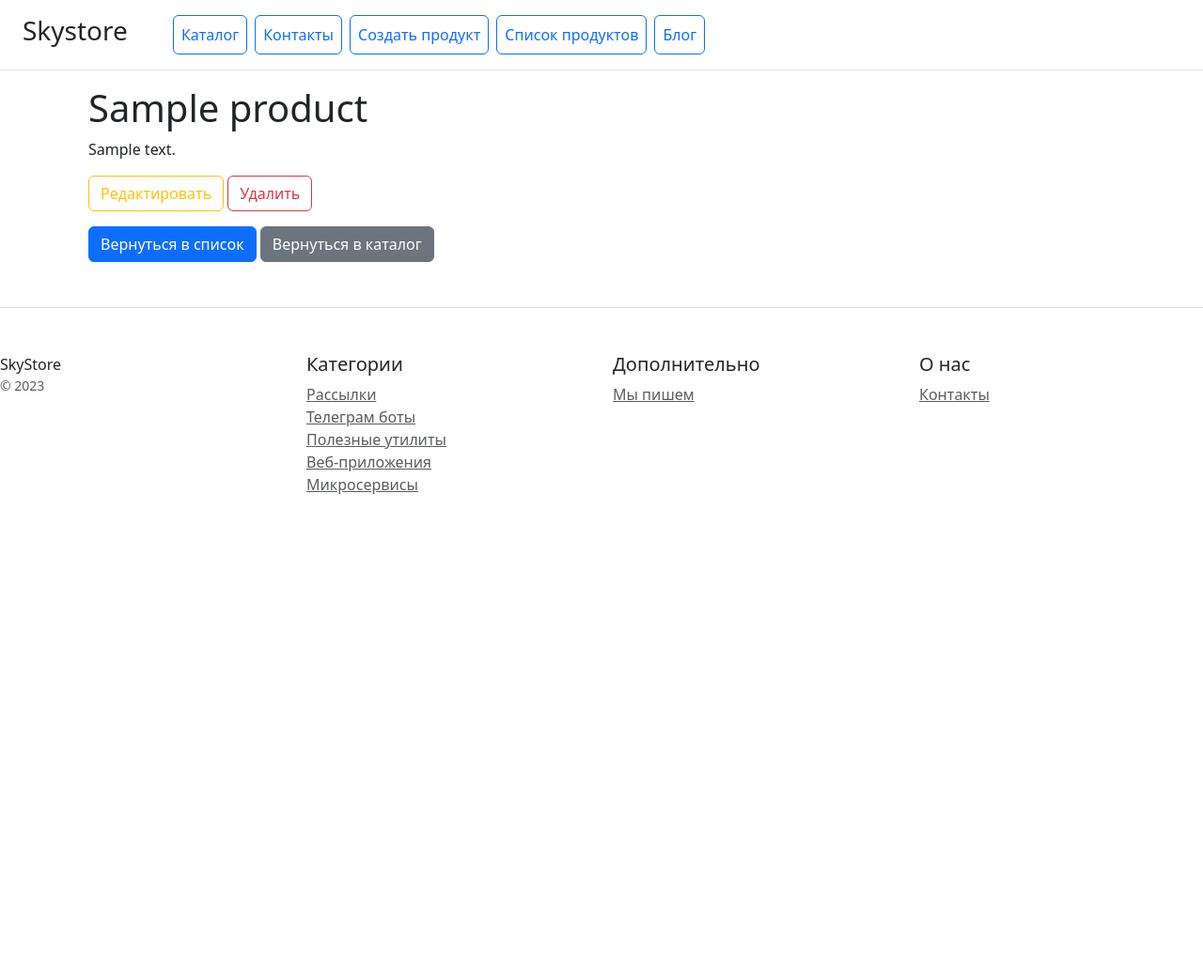
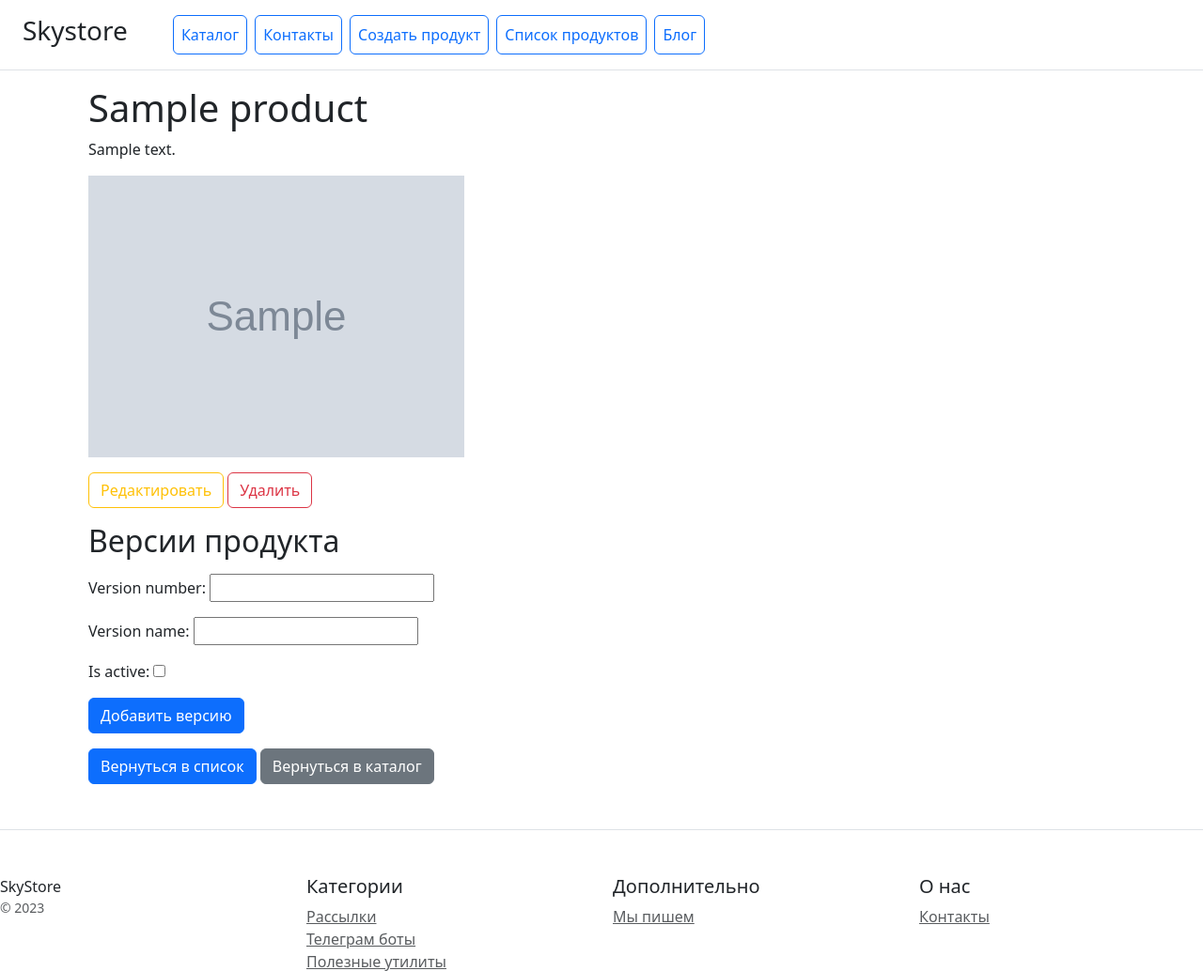
Before and after one commit to EvgeniiErmak/Django_Web_Store, a Django app: page /product/1/ in a window 1280 px wide. Shown: the top 1034 px of the page at 94% size. Before the commit the page ends 526 px from the top, so only its background shows below. Run offline with Django 5.2, Linux system fonts and the light colour scheme; tables that the repository leaves empty hold one stand-in row (values such as "Sample post"); grey boxes marked "Sample" are stand-in pictures; data that the repository does not hold is empty; some libraries are stand-ins or nearby versions.

Commit message:
Work Version 22.1 Forms - mission 3.0

```diff
--- a/Django_Web_Store/settings.py
+++ b/Django_Web_Store/settings.py
@@ -40,7 +40,10 @@ INSTALLED_APPS = [
     'django.contrib.staticfiles',
     'catalog',
     'blogpost',
+    'crispy_forms',
 ]
+
+CRISPY_TEMPLATE_PACK = 'bootstrap4'
 
 MIDDLEWARE = [
     'django.middleware.security.SecurityMiddleware',
--- a/catalog/forms.py
+++ b/catalog/forms.py
@@ -1,5 +1,32 @@
+from .models import Product
 from django import forms
-from .models import Product
+from crispy_forms.helper import FormHelper
+from crispy_forms.layout import Submit
+from .models import Version
+
+
+class VersionForm(forms.ModelForm):
+    class Meta:
+        model = Version
+        fields = ['version_number', 'version_name', 'is_active']
+
+    def __init__(self, *args, **kwargs):
+        super().__init__(*args, **kwargs)
+        self.helper = FormHelper()
+        self.helper.form_method = 'post'
+        self.helper.add_input(Submit('submit', 'Сохранить'))
+
+
+class EditVersionForm(forms.ModelForm):
+    class Meta:
+        model = Version
+        fields = ['version_number', 'version_name', 'is_active']
+
+    def __init__(self, *args, **kwargs):
+        super(EditVersionForm, self).__init__(*args, **kwargs)
+        self.helper = FormHelper()
+        self.helper.form_method = 'post'
+        self.helper.add_input(Submit('submit', 'Сохранить'))
 
 
 class ProductForm(forms.ModelForm):
--- a/catalog/templates/product_detail.html
+++ b/catalog/templates/product_detail.html
@@ -1,3 +1,4 @@
+<!-- product_detail.html -->
 {% extends 'base.html' %}
 
 {% block title %}{{ product.name }}{% endblock %}
@@ -6,11 +7,29 @@
     <div class="container">
         <h1>{{ product.name }}</h1>
         <p>{{ product.description }}</p>
+
+        <!-- Отображение изображения продукта -->
+        {% if product.image %}
+            <img src="{{ product.image.url }}" alt="{{ product.name }}" class="img-fluid">
+        {% endif %}
+
         <!-- Остальные поля продукта -->
-
         <div class="buttons mt-3">
             <a href="{% url 'catalog:edit_product' product_id=product.id %}" class="btn btn-outline-warning">Редактировать</a>
             <a href="{% url 'catalog:delete_product' product_id=product.id %}" class="btn btn-outline-danger">Удалить</a>
+        </div>
+
+        <div class="versions mt-3">
+            <h2>Версии продукта</h2>
+            {% for version in versions %}
+                <p>{{ version.version_number }} - {{ version.version_name }} {% if version.is_active %}(Активная){% endif %}</p>
+            {% endfor %}
+
+            <form method="post" class="mt-3">
+                {% csrf_token %}
+                {{ version_form.as_p }}
+                <button type="submit" class="btn btn-primary">Добавить версию</button>
+            </form>
         </div>
 
         <a href="{% url 'catalog:product_list' %}" class="btn btn-primary mt-3">Вернуться в список</a>
--- a/catalog/urls.py
+++ b/catalog/urls.py
@@ -10,6 +10,7 @@ from .views import (
     ProductListView,
     EditProductView,
     DeleteProductView,
+    AddVersionView,
 )
 
 app_name = 'catalog'
@@ -23,6 +24,7 @@ urlpatterns = [
     path('products/', ProductListView.as_view(), name='product_list'),
     path('product/<int:product_id>/edit/', EditProductView.as_view(), name='edit_product'),
     path('product/<int:product_id>/delete/', DeleteProductView.as_view(), name='delete_product'),
+    path('add_version/', AddVersionView.as_view(), name='add_version'),
 ]
 
 if settings.DEBUG:
--- a/catalog/views.py
+++ b/catalog/views.py
@@ -1,22 +1,25 @@
 from django.contrib import messages
 from django.shortcuts import render, redirect, get_object_or_404
+from .models import Product, Contact, Version
+from .forms import ProductForm, VersionForm
 from django.core.paginator import Paginator, EmptyPage, PageNotAnInteger
-from .models import Product, Contact, Version
-from .forms import ProductForm
-from django.shortcuts import render
 from django.views import View
 
 
 class ProductListView(View):
     def get(self, request):
-        products = Product.objects.all()
+        # Упорядочиваем продукты по id перед пагинацией
+        products = Product.objects.all().order_by('id')
 
         # Добавляем информацию об активной версии для каждого продукта
         for product in products:
             active_version = Version.objects.filter(product=product, is_active=True).first()
             product.active_version = active_version
 
-        paginator = Paginator(products, 4)  # По 4 продуктов на страницу
+        # Форма для добавления новой версии
+        version_form = VersionForm()
+
+        paginator = Paginator(products, 4)  # По 4 продукта на страницу
         page = request.GET.get('page')
         try:
             products = paginator.page(page)
@@ -25,21 +28,27 @@ class ProductListView(View):
         except EmptyPage:
             products = paginator.page(paginator.num_pages)
 
-        return render(request, 'product_list.html', {'products': products})
+        return render(request, 'product_list.html', {'products': products, 'version_form': version_form})
 
 
 class CreateProductView(View):
     def get(self, request):
         form = ProductForm()
-        return render(request, 'create_product.html', {'form': form})
+        version_form = VersionForm()
+        return render(request, 'create_product.html', {'form': form, 'version_form': version_form})
 
     def post(self, request):
         form = ProductForm(request.POST, request.FILES)
-        if form.is_valid():
-            form.save()
-            messages.success(request, 'Продукт успешно создан.')
-            return redirect('catalog:home')
-        return render(request, 'create_product.html', {'form': form})
+        version_form = VersionForm(request.POST)
+
+        if form.is_valid() and version_form.is_valid():
+            product = form.save()
+            version = version_form.save(commit=False)
+            version.product = product
+            version.save()
+            return redirect('catalog:product_detail', product_id=product.id)
+
+        return render(request, 'create_product.html', {'form': form, 'version_form': version_form})
 
 
 class EditProductView(View):
@@ -95,5 +104,41 @@ class SubmitFeedbackView(View):
 
 class ProductDetailView(View):
     def get(self, request, product_id):
-        product = get_object_or_404(Product, pk=product_id)
-        return render(request, 'product_detail.html', {'product': product})
+        product = Product.objects.get(pk=product_id)
+        versions = Version.objects.filter(product=product)
+        version_form = VersionForm()
+
+        return render(request, 'product_detail.html', {'product': product, 'versions': versions, 'version_form': version_form})
+
+    def post(self, request, product_id):
+        product = Product.objects.get(pk=product_id)
+        versions = Version.objects.filter(product=product)
+        version_form = VersionForm(request.POST)
+
+        if version_form.is_valid():
+            version = version_form.save(commit=False)
+            version.product = product
+            version.save()
+            return redirect('catalog:product_detail', product_id=product_id)
+
+        return render(request, 'product_detail.html', {'product': product, 'versions': versions, 'version_form': version_form})
+
+
+class AddVersionView(View):
+    def post(self, request):
+        version_form = VersionForm(request.POST)
+
+        if version_form.is_valid():
+            product_id = request.POST.get('product_id')  # Добавьте поле product_id в форму
+            product = Product.objects.get(pk=product_id)
+
+            # Деактивируем текущую активную версию продукта
+            Version.objects.filter(product=product, is_active=True).update(is_active=False)
+
+            # Создаем новую версию и делаем ее активной
+            version = version_form.save(commit=False)
+            version.product = product
+            version.is_active = True
+            version.save()
+
+        return redirect('catalog:product_list')
--- a/pyproject.toml
+++ b/pyproject.toml
@@ -14,6 +14,7 @@ ipython = "^8.18.1"
 django-debug-toolbar = "^3.2.4"
 faker = "^21.0.0"
 secure-smtplib = "^0.1.1"
+django-crispy-forms = "^2.1"
 
 [build-system]
 requires = ["poetry-core"]
```
Also changed, not shown: catalog/templates/create_product.html (+39 -2 lines), catalog/templates/product_list.html (+16 -2 lines), media/product_images/007.webp (added), media/product_images/optimize.webp (added), media/product_images/optimize_222.webp (added), 1 other file.
